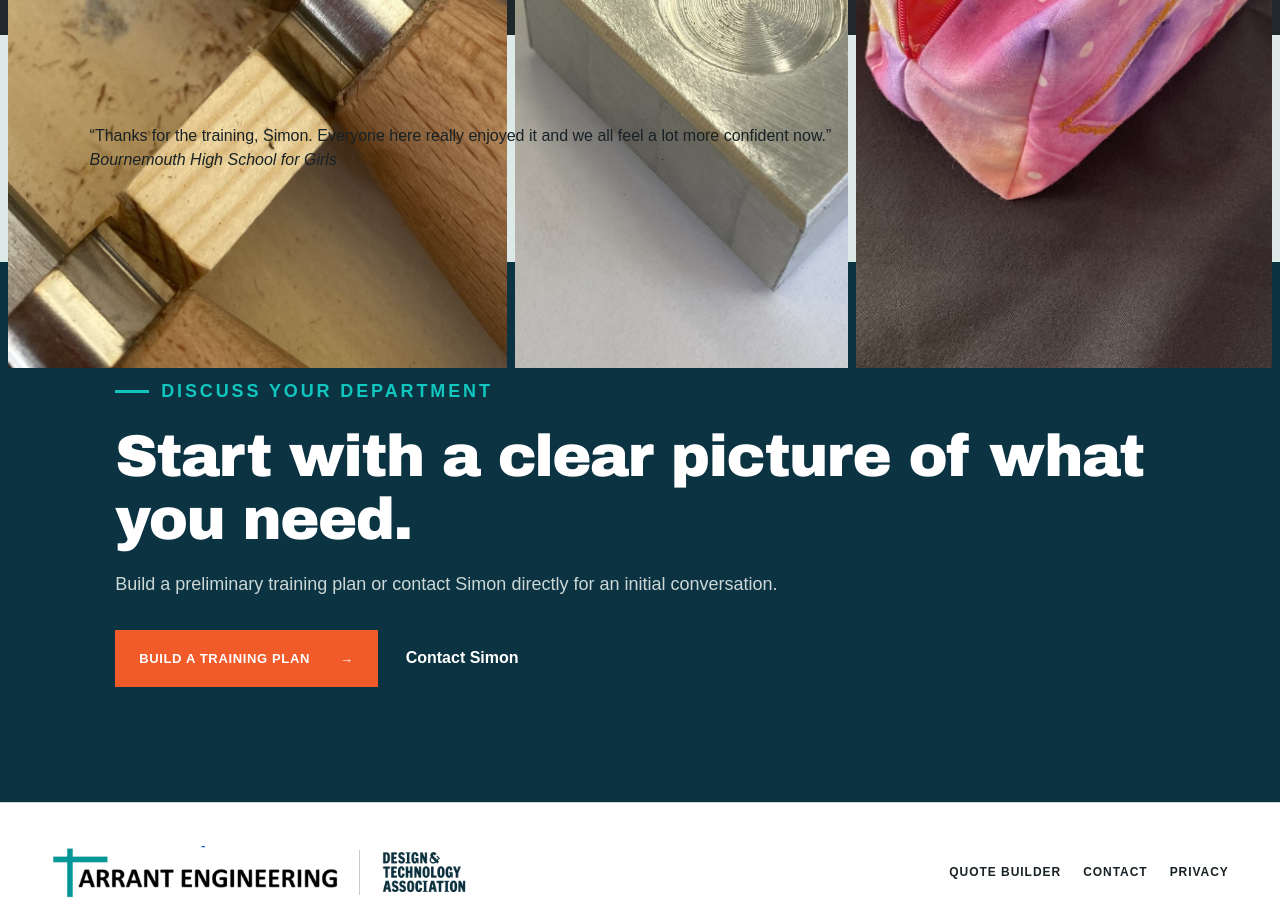
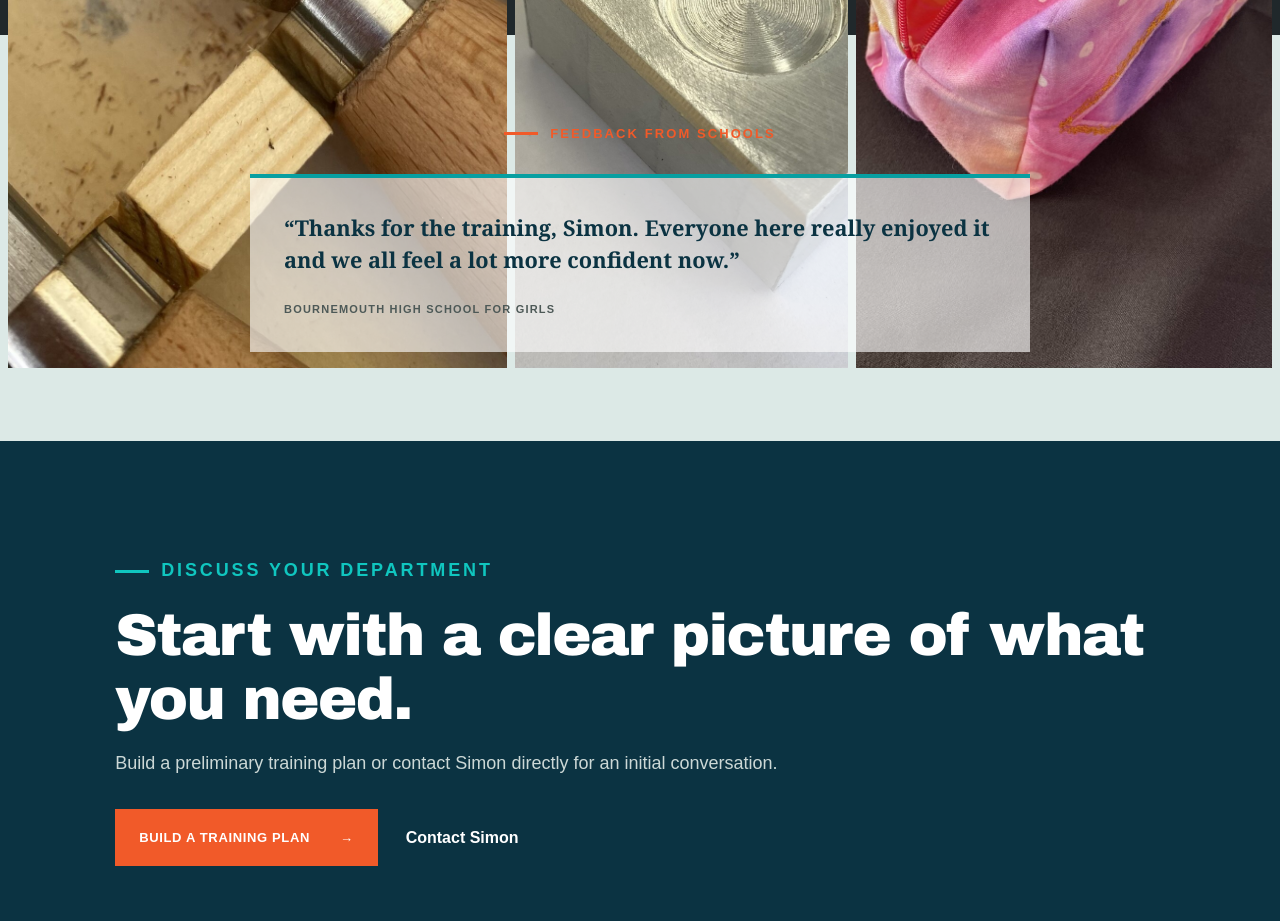
Before and after one commit to tarranteng/Training-Website, a Next.js app: page /about in a window 1280 px wide. Shown: the part 2680-3601 px from the top of the page. Built offline with nearby package versions, Linux system fonts and the light colour scheme.

Commit message:
Add files via upload

```diff
--- a/app/about/page.tsx
+++ b/app/about/page.tsx
@@ -67,8 +67,13 @@ export default function AboutPage() {
       </section>
 
       <section className="testimonial-section">
-        <blockquote>“Thanks for the training, Simon. Everyone here really enjoyed it and we all feel a lot more confident now.”</blockquote>
-        <cite>Bournemouth High School for Girls</cite>
+        <p className="eyebrow"><span /> Feedback from schools</p>
+        <div className="testimonial-grid testimonial-grid-single">
+          <figure className="testimonial-card">
+            <blockquote>“Thanks for the training, Simon. Everyone here really enjoyed it and we all feel a lot more confident now.”</blockquote>
+            <figcaption>Bournemouth High School for Girls</figcaption>
+          </figure>
+        </div>
       </section>
 
       <section className="final-cta">
```
